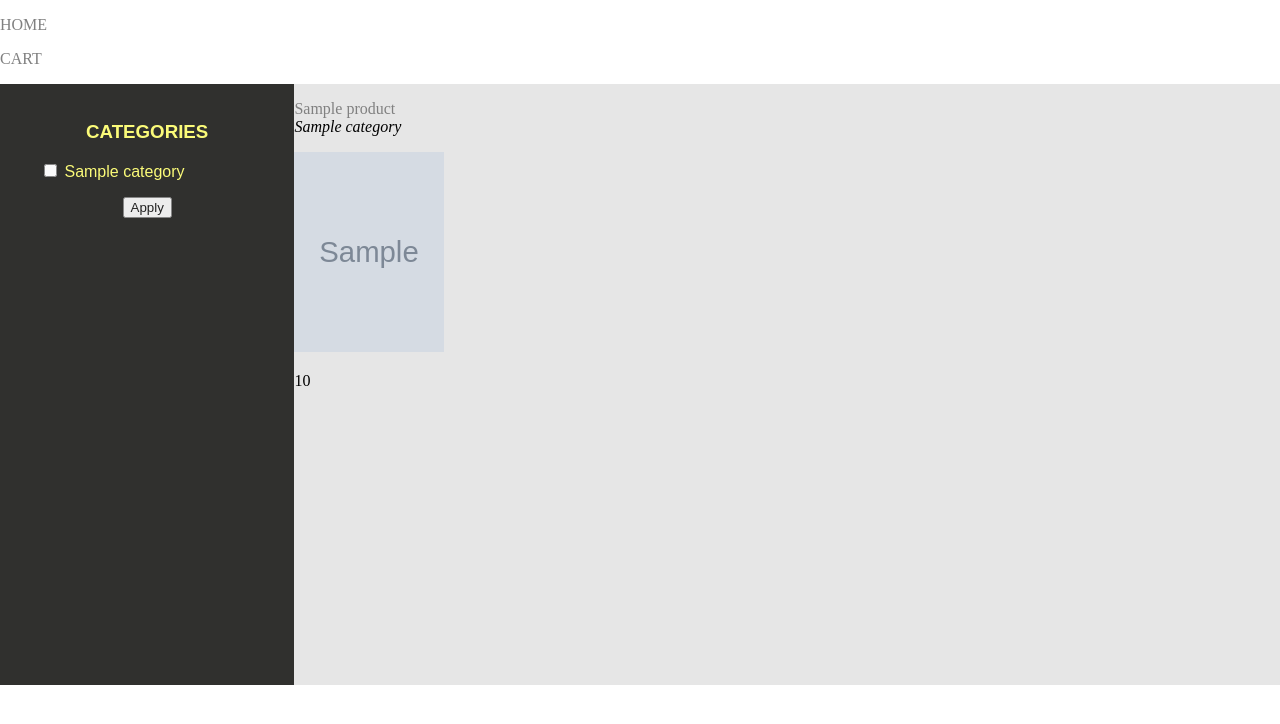
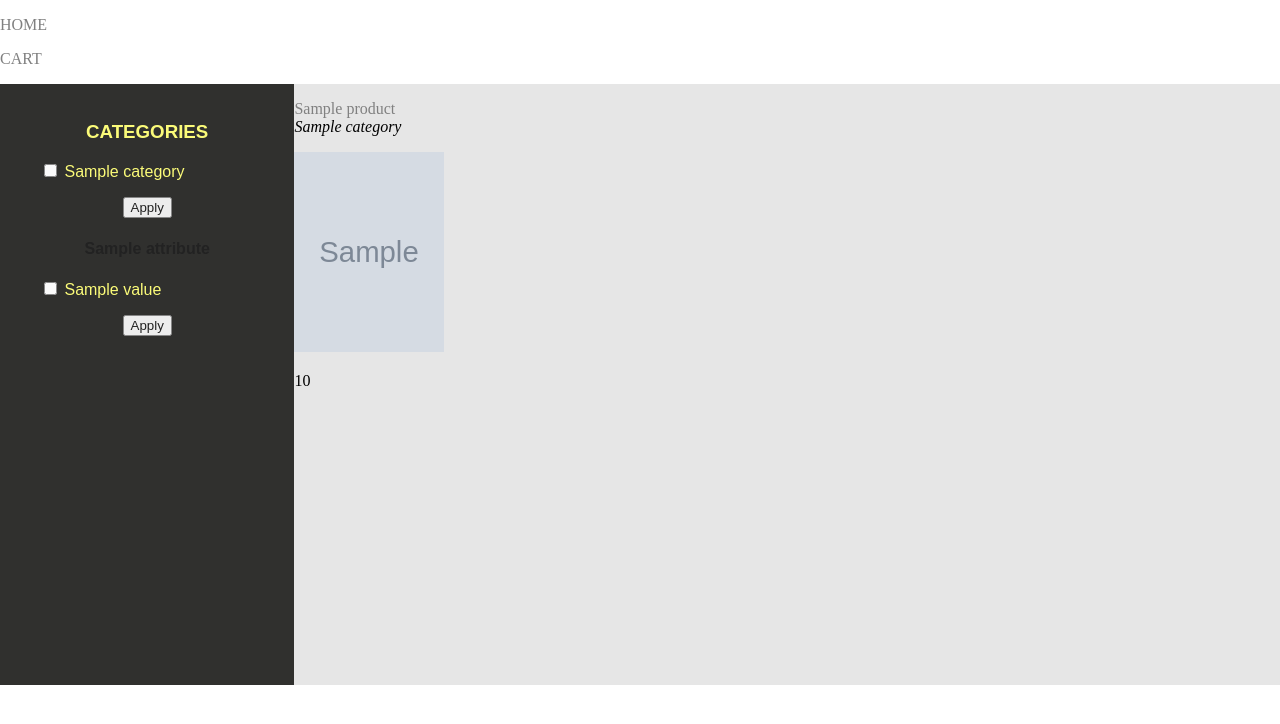
Before and after one commit to Diamphotoxin/Test-shop-project, a Django app: template catalog/templates/catalog/product_list.html in a window 1280 px wide. Shown: the top 724 px of the page. Run offline with Django 3.2, Linux system fonts and the light colour scheme; the template is opened without the code that fills it: most values are stand-ins (such as "Sample title", 1, 10 or a date in 2020); grey boxes marked "Sample" are stand-in pictures; parts of the project's set-up code (start-up, migrations or seed data) failed here and were passed over.

Commit message:
first changesby attributes

```diff
--- a/catalog/admin.py
+++ b/catalog/admin.py
@@ -1,7 +1,9 @@
 from django.contrib import admin
-from .models import Order, Product, Category, Item
+from .models import Order, Product, Category, Item, Attribute, AttributeValue
 
 admin.site.register(Product)
 admin.site.register(Order)
 admin.site.register(Category)
 admin.site.register(Item)
+admin.site.register(Attribute)
+admin.site.register(AttributeValue)
--- a/catalog/static/js/main.js
+++ b/catalog/static/js/main.js
@@ -1,4 +1,4 @@
-       var args = {'category': []};
+       var args = {'category': [], 'attribute_value': []};
         var search = {};
 
 //        function handle_search(data, type) {
--- a/catalog/templates/catalog/product_list.html
+++ b/catalog/templates/catalog/product_list.html
@@ -13,6 +13,18 @@
                     {% endfor %}
                 </ul>
                 <button  id="apply-filers" onclick="update()">Apply</button>
+                <br>
+                {% for attribute in attributes %}
+                    <h4>{{attribute}}</h4>
+                    <ul style="text-align:left">
+                        {% for value in attribute_value %}
+                            <input type="checkbox" id="value_{{value.id}}" onclick=handle_filter(this)>
+                            <label for="value_{{value.id}}" style="color:#ffff66">{{value}}</label>
+                            <br>
+                        {% endfor %}
+                    </ul>
+                {% endfor %}
+                <button  id="apply-attribute_value" onclick="update()">Apply</button>
             </nav>
             {% endblock %}
         </div>
```
Also changed, not shown: catalog/models.py (+17 -0 lines), catalog/views.py (+10 -1 lines).
